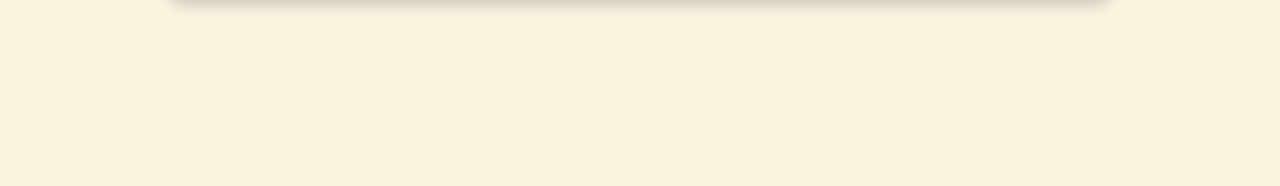
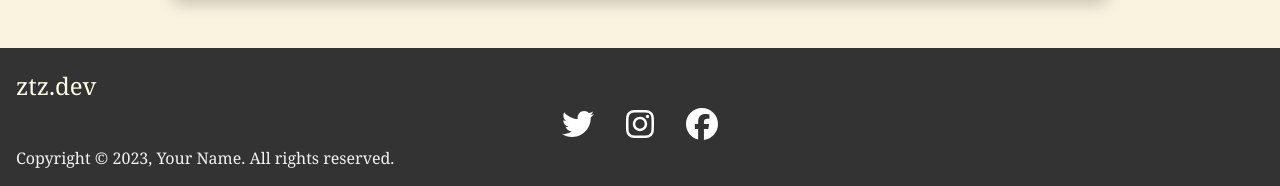
Before and after one commit to zteezy19/MyPortfolio, a React (Vite) app: page / in a window 1280 px wide. Shown: the part 1804-1990 px from the top of the page. Before the commit the page ends 1852 px from the top, so only its background shows below. Built offline with nearby package versions, Linux system fonts and the light colour scheme.

Commit message:
Changed MyPicture.jpeg & added footer

```diff
--- /dev/null
+++ b/src/components/Footer.css
@@ -0,0 +1,30 @@
+.footer {
+  background-color: #333;
+  color: #fff;
+  padding: 1rem;
+  text-align: center;
+}
+
+.gradient-text {
+  background: linear-gradient(to right, #fffff0, #ffff00);
+  -webkit-background-clip: text;
+  color: transparent;
+  font-size: 1.5rem;
+}
+
+.social-media-icons {
+  display: flex;
+  justify-content: center;
+  gap: 1em;
+  font-size: 2rem;
+  color: #fff;
+  transition: all 0.3s ease-in-out;
+}
+
+.social-media-icons a:hover {
+  color: #ffd700;
+}
+
+.copyright {
+  color: #f3f3f3;
+}
--- a/src/components/Footer.tsx
+++ b/src/components/Footer.tsx
@@ -1,5 +1,44 @@
-const Footer = () => {
-  return <div id="contact">{/* Your skills content */}</div>;
+import React from "react";
+import { FontAwesomeIcon } from "@fortawesome/react-fontawesome";
+import {
+  faTwitter,
+  faInstagram,
+  faFacebook,
+} from "@fortawesome/free-brands-svg-icons";
+import "./Footer.css";
+
+const Footer: React.FC = () => {
+  return (
+    <footer className="footer">
+      <p className="gradient-text">ztz.dev</p>
+      <div className="social-media-icons">
+        <a
+          href="https://twitter.com/waiyanzt"
+          target="_blank"
+          rel="noopener noreferrer"
+        >
+          <FontAwesomeIcon icon={faTwitter} />
+        </a>
+        <a
+          href="https://instagram.com/waiyanzawtin"
+          target="_blank"
+          rel="noopener noreferrer"
+        >
+          <FontAwesomeIcon icon={faInstagram} />
+        </a>
+        <a
+          href="https://www.facebook.com/waiyan.zawtin.1"
+          target="_blank"
+          rel="noopener noreferrer"
+        >
+          <FontAwesomeIcon icon={faFacebook} />
+        </a>
+      </div>
+      <p className="copyright">
+        Copyright © 2023, Your Name. All rights reserved.
+      </p>
+    </footer>
+  );
 };
 
 export default Footer;
```
Also changed, not shown: public/MyPicture.jpeg.
